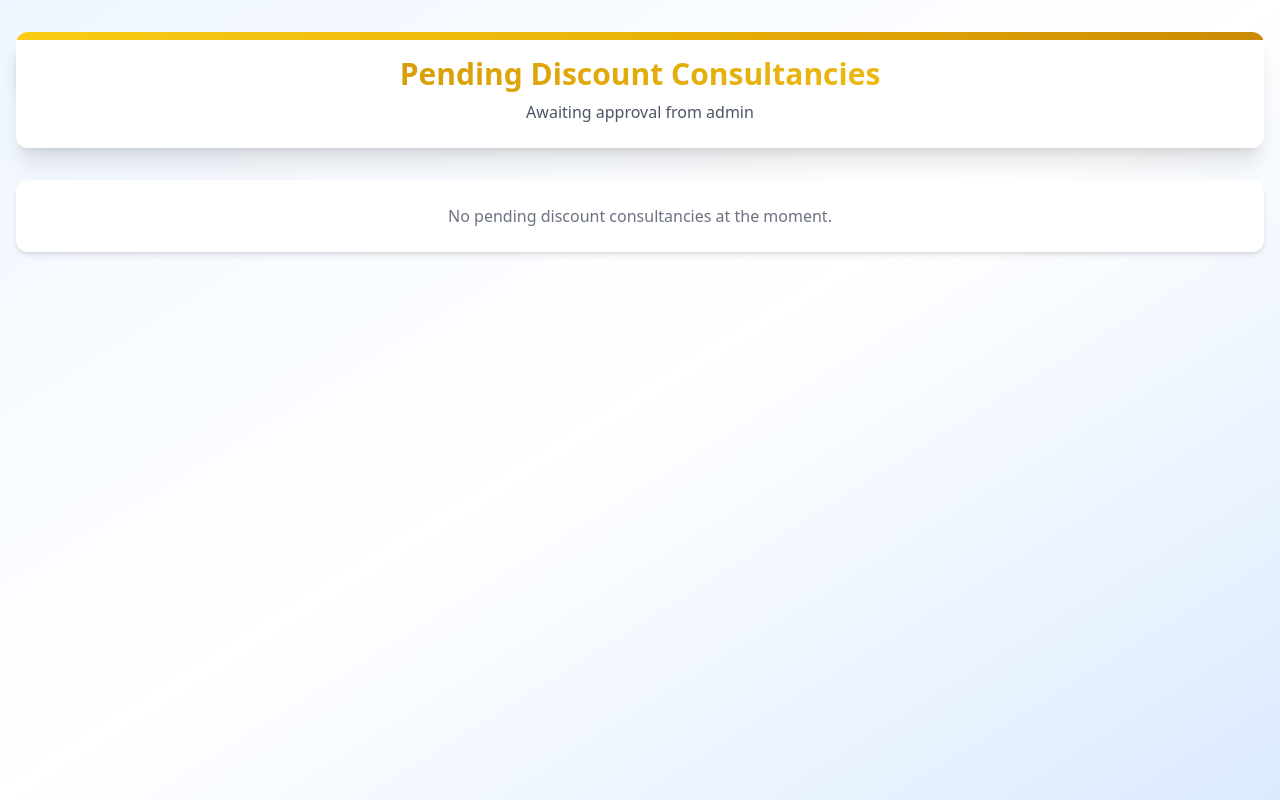
After one commit to AbidAli-274/clinic-management-webapp, a Django app: page /appointment/pending-discount/ in a window 1280 px wide. The commit adds this page. Run offline with Django 5.2, Linux system fonts and the light colour scheme; the visitor is signed in with stand-in values (Sample User, id 1); some libraries are stand-ins or nearby versions; some web fonts are replaced.

Commit message:
consultancy discount feature

```diff
--- a/accounts/templates/home.html
+++ b/accounts/templates/home.html
@@ -1,6 +1,35 @@
 {% extends "base.html" %}
 {% load static %}
 {% block body %}
+
+{% if messages %}
+<div id="toast-container" class="fixed top-4 right-4 z-50 space-y-2">
+    {% for message in messages %}
+    <div class="max-w-xs w-full bg-white border-l-4
+                {% if message.tags == 'success' %}border-green-500{% elif message.tags == 'error' or message.tags == 'danger' %}border-red-500{% else %}border-blue-500{% endif %}
+                rounded-lg shadow-lg p-4 flex items-start justify-between">
+        <div class="flex items-start">
+            <div class="flex-1">
+                <p class="text-sm text-gray-800">{{ message }}</p>
+            </div>
+        </div>
+        <button class="ml-4 text-gray-400 hover:text-gray-600 focus:outline-none" onclick="this.parentElement.remove();">
+            <i class="fa fa-times"></i>
+        </button>
+    </div>
+    {% endfor %}
+</div>
+
+<script>
+    setTimeout(() => {
+        const container = document.getElementById("toast-container");
+        if (container) {
+            container.style.display = "none";
+        }
+    }, 2500); // auto-dismiss after 2.5 seconds
+</script>
+{% endif %}
+
 
 <div class="flex min-h-screen">
     <!-- Authentication buttons -->
@@ -97,6 +126,14 @@
                 <span>Patient History</span>
             </a>
 
+            {% url 'appointments:pending_discount_list' as pending_discount_url %}
+            <a href="{{ pending_discount_url }}"
+            class="group flex items-center w-full py-2.5 px-4 rounded-lg {% if request.path == pending_discount_url %}bg-gradient-to-r from-yellow-500 to-yellow-400 text-white font-semibold shadow-md{% else %}bg-gradient-to-r from-yellow-200 to-yellow-100 text-yellow-900 font-medium hover:from-yellow-300 hover:to-yellow-200 transition-all duration-300 shadow hover:shadow-md transform hover:-translate-y-0.5{% endif %}">
+                <i class="fa-solid fa-tags text-xl mr-3 {% if request.path == pending_discount_url %}text-white{% else %}text-yellow-600 group-hover:text-yellow-700{% endif %}"></i>
+                <span>Pending Discounts</span>
+            </a>
+
+
 
         </nav>
 
--- /dev/null
+++ b/appointments/templates/pending_discount_consultancies.html
@@ -0,0 +1,56 @@
+{% extends "home.html" %}
+{% load static %}
+{% block content %}
+
+<div class="min-h-screen bg-gradient-to-br from-blue-50 via-white to-blue-100">
+    <div class="container mx-auto px-4 py-8">
+
+        <!-- Header -->
+        <div class="relative w-full mb-8 bg-white rounded-xl shadow-xl overflow-hidden">
+            <div class="absolute top-0 left-0 w-full h-2 bg-gradient-to-r from-yellow-400 via-yellow-500 to-yellow-600"></div>
+            <div class="p-6 text-center">
+                <h1 class="text-3xl font-bold bg-gradient-to-r from-yellow-600 to-yellow-400 bg-clip-text text-transparent">
+                    Pending Discount Consultancies
+                </h1>
+                <p class="text-gray-600 mt-2">Awaiting approval from admin</p>
+            </div>
+        </div>
+
+        {% if consultancies %}
+        <div class="grid grid-cols-1 md:grid-cols-2 lg:grid-cols-3 gap-6">
+            {% for consultancy in consultancies %}
+            <div class="relative bg-white rounded-xl shadow-md overflow-hidden">
+                <div class="absolute top-0 left-0 w-full h-1 bg-gradient-to-r from-yellow-400 to-yellow-600"></div>
+                <div class="p-6 space-y-4">
+                    <h2 class="text-lg font-semibold text-gray-800">{{ consultancy.patient.name }}</h2>
+                    <p class="text-sm text-gray-600">Phone: {{ consultancy.patient.phone_number }}</p>
+                    <p class="text-sm text-gray-600">Referred to: Dr. {{ consultancy.referred_doctor.full_name }}</p>
+                    <p class="text-sm text-gray-600">Fee: PKR {{ consultancy.consultancy_fee }}</p>
+                    <p class="text-sm text-gray-600 text-red-600 font-medium">Requested Discount: PKR {{ consultancy.discount }}</p>
+
+                    {% if user.role == 'admin' or user.role == 's_admin' %}
+                    <div class="flex justify-between mt-4 gap-2">
+                        <a href="{% url 'appointments:approve_discount_consultancy' consultancy.pk %}" class="w-1/2 text-center py-2.5 bg-green-500 hover:bg-green-600 text-white font-semibold rounded-lg transition">
+                            Approve
+                        </a>
+                        <a href="{% url 'appointments:reject_discount_consultancy' consultancy.pk %}" class="w-1/2 text-center py-2.5 bg-red-500 hover:bg-red-600 text-white font-semibold rounded-lg transition">
+                            Reject
+                        </a>
+                    </div>
+                    {% else %}
+                    <p class="text-xs text-gray-500 italic text-center">Waiting for admin to review</p>
+                    {% endif %}
+                </div>
+            </div>
+            {% endfor %}
+        </div>
+        {% else %}
+        <div class="bg-white rounded-xl shadow-md p-6 text-center">
+            <p class="text-gray-500">No pending discount consultancies at the moment.</p>
+        </div>
+        {% endif %}
+
+    </div>
+</div>
+
+{% endblock %}
--- a/appointments/urls.py
+++ b/appointments/urls.py
@@ -1,6 +1,15 @@
 from django.urls import path
-from .views import ConsultancyCreateView, DailyReportView, ExportExcelView, ExportPDFView, SessionCreateView, get_consultancies
-
+from .views import (
+    PendingDiscountConsultancyListView,
+    approve_discount_consultancy,
+    reject_discount_consultancy,
+    ConsultancyCreateView,
+    DailyReportView,
+    ExportExcelView,
+    ExportPDFView,
+    SessionCreateView,
+    get_consultancies
+)
 app_name='appointments'
 
 urlpatterns = [
@@ -10,4 +19,7 @@ urlpatterns = [
     path('export-pdf/', ExportPDFView.as_view(), name='export_pdf'),
     path('export-excel/', ExportExcelView.as_view(), name='export_excel'),
     path('get-consultancies/', get_consultancies, name='get_consultancies'),
+    path('pending-discount/', PendingDiscountConsultancyListView.as_view(), name='pending_discount_list'),
+    path('pending-discount/<int:pk>/approve/', approve_discount_consultancy, name='approve_discount_consultancy'),
+    path('pending-discount/<int:pk>/reject/', reject_discount_consultancy, name='reject_discount_consultancy'),
 ]
--- a/appointments/views.py
+++ b/appointments/views.py
@@ -25,6 +25,115 @@ from django.core.exceptions import PermissionDenied
 from channels.layers import get_channel_layer
 from asgiref.sync import async_to_sync
 
+from django.views.generic import ListView
+from django.contrib import messages
+from django.shortcuts import get_object_or_404, redirect
+
+class PendingDiscountConsultancyListView(LoginRequiredMixin, ListView):
+    model = Consultancy
+    template_name = 'pending_discount_consultancies.html'
+    context_object_name = 'consultancies'
+
+    def get_queryset(self):
+        qs = Consultancy.objects.filter(status='PendingDiscount')
+        user = self.request.user
+
+        # Receptionist can only view, not act
+        if user.role == 'receptionist':
+            return qs
+
+        # Admin or s_admin can act
+        elif user.role in ['admin', 's_admin']:
+            return qs
+
+        # Others see nothing
+        return Consultancy.objects.none()
+
+    def dispatch(self, request, *args, **kwargs):
+        if not request.user.is_authenticated:
+            return redirect('accounts:login')
+        return super().dispatch(request, *args, **kwargs)
+
+def approve_discount_consultancy(request, pk):
+    consultancy = get_object_or_404(Consultancy, pk=pk)
+
+    if request.user.role in ['admin', 's_admin']:
+        consultancy.status = 'Pending'
+        consultancy.save()
+        messages.success(request, f"Consultancy for {consultancy.patient.name} sb approved.")
+    else:
+        messages.error(request, "You don't have permission to approve discounts.")
+
+    return redirect('appointments:pending_discount_list')
+
+
+def reject_discount_consultancy(request, pk):
+    consultancy = get_object_or_404(Consultancy, pk=pk)
+
+    if request.user.role in ['admin', 's_admin']:
+        patient_name = consultancy.patient.name
+        consultancy.delete()
+        messages.warning(request, f"Consultancy for {patient_name} has been rejected and deleted.")
+    else:
+        messages.error(request, "You don't have permission to reject discounts.")
+
+    return redirect('appointments:pending_discount_list')
+
+
+from django.views.generic import ListView
+from django.contrib import messages
+from django.shortcuts import get_object_or_404, redirect
+
+class PendingDiscountConsultancyListView(LoginRequiredMixin, ListView):
+    model = Consultancy
+    template_name = 'pending_discount_consultancies.html'
+    context_object_name = 'consultancies'
+
+    def get_queryset(self):
+        qs = Consultancy.objects.filter(status='PendingDiscount')
+        user = self.request.user
+
+        # Receptionist can only view, not act
+        if user.role == 'receptionist':
+            return qs
+
+        # Admin or s_admin can act
+        elif user.role in ['admin', 's_admin']:
+            return qs
+
+        # Others see nothing
+        return Consultancy.objects.none()
+
+    def dispatch(self, request, *args, **kwargs):
+        if not request.user.is_authenticated:
+            return redirect('accounts:login')
+        return super().dispatch(request, *args, **kwargs)
+
+def approve_discount_consultancy(request, pk):
+    consultancy = get_object_or_404(Consultancy, pk=pk)
+
+    if request.user.role in ['admin', 's_admin']:
+        consultancy.status = 'Pending'
+        consultancy.save()
+        messages.success(request, f"Consultancy for {consultancy.patient.name} sb approved.")
+    else:
+        messages.error(request, "You don't have permission to approve discounts.")
+
+    return redirect('appointments:pending_discount_list')
+
+
+def reject_discount_consultancy(request, pk):
+    consultancy = get_object_or_404(Consultancy, pk=pk)
+
+    if request.user.role in ['admin', 's_admin']:
+        patient_name = consultancy.patient.name
+        consultancy.delete()
+        messages.warning(request, f"Consultancy for {patient_name} has been rejected and deleted.")
+    else:
+        messages.error(request, "You don't have permission to reject discounts.")
+
+    return redirect('appointments:pending_discount_list')
+
 
 class ConsultancyCreateView(LoginRequiredMixin, CreateView):
     model = Consultancy
@@ -34,13 +143,12 @@ class ConsultancyCreateView(LoginRequiredMixin, CreateView):
     login_url = reverse_lazy('accounts:login')
 
     def form_valid(self, form):
-        # Set the current date and time for date_time field
-        form.instance.status = 'Pending'
         form.instance.date_time = timezone.now()
 
-        consultancy = form.save()
-
-        self.send_consultancy_creation_notification(consultancy)
+        if form.instance.discount > 0:
+            form.instance.status = 'PendingDiscount'
+        else:
+            form.instance.status = 'Pending'
 
         return super().form_valid(form)
 
```
Also changed, not shown: appointments/models.py (+11 -5 lines), accounts/migrations/0002_alter_userprofile_role.py (added), appointments/migrations/0002_alter_consultancy_status.py (added).
